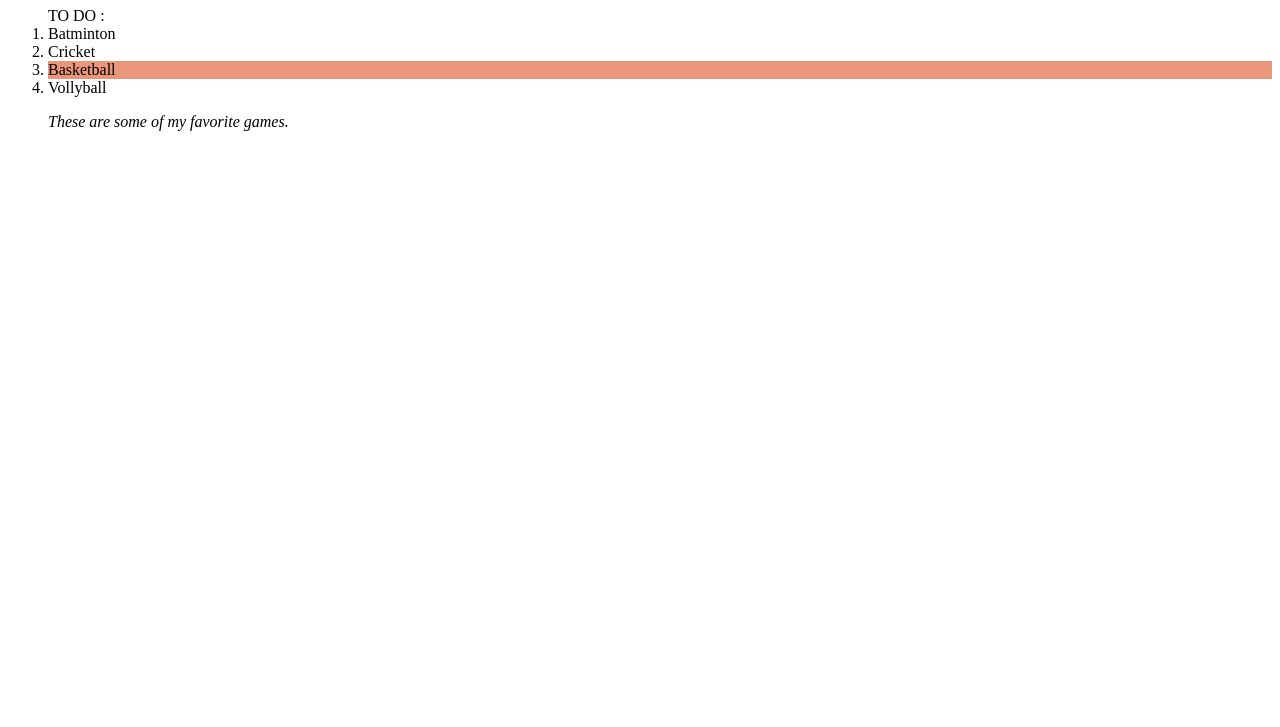
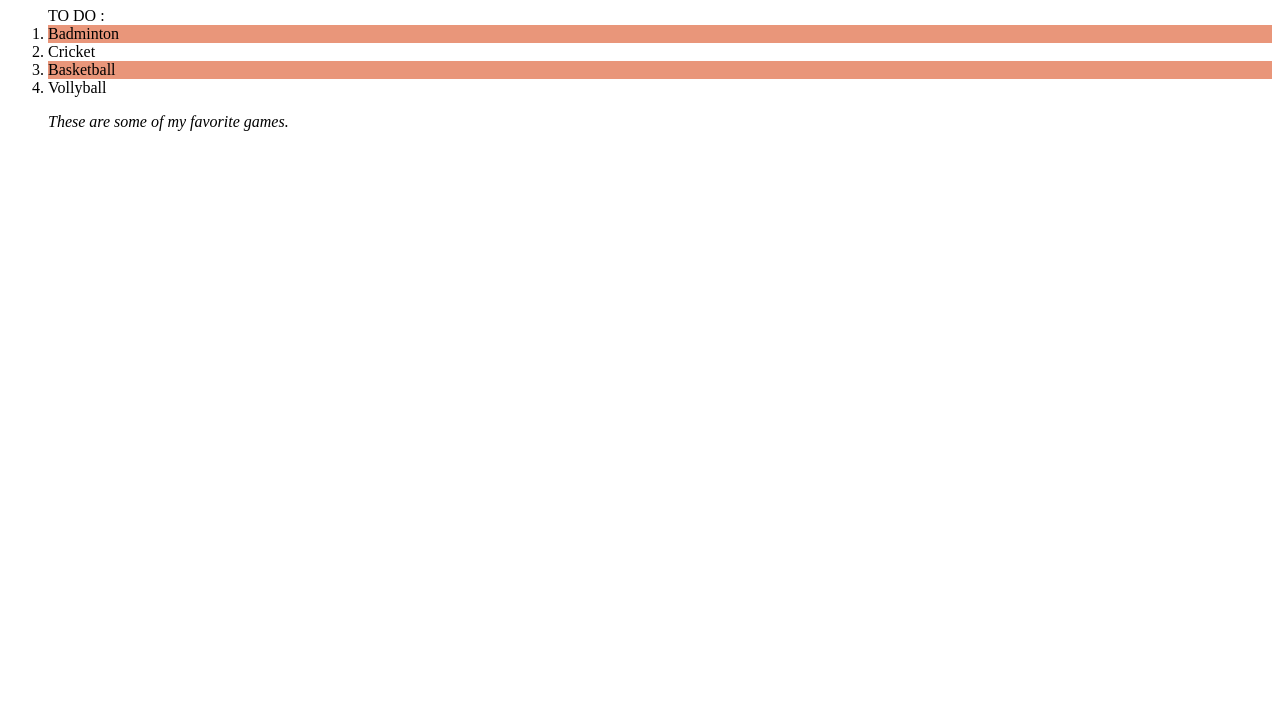
Before and after one commit to ANSHUU04/DEMO, a plain HTML site: page index.html in a window 1280 px wide. Shown: the part 73-800 px from the top of the page. Drawn offline with Linux system fonts and the light colour scheme.

Commit message:
add correction

```diff
--- a/index.html
+++ b/index.html
@@ -5,7 +5,7 @@
     </head>
     <body>
         <h1>Favorite Game</h1>
-        <ol> TO DO : <li class ="grey-element">Batminton</li>
+        <ol> TO DO : <li class ="gray-element">Badminton</li>
         <li>Cricket</li>
     <li class ="gray-element">Basketball</li>
 <li> Vollyball</li>
```
